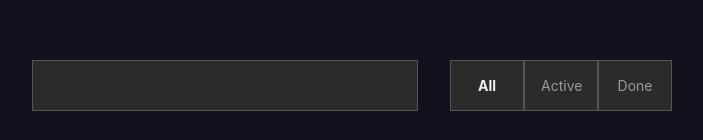
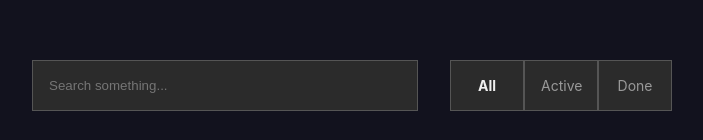
Before and after one commit to harryuan65/react-to-do-list, a React (Create React App) app in the folder clients/react_cra/: page / in a window 1280 px wide. Shown: the part 154-294 px from the top of the page, without its empty margins (288-991 px from the left). Built offline with nearby package versions, Linux system fonts and the light colour scheme.

Commit message:
feat: add searching

```diff
--- a/clients/react_cra/src/App.tsx
+++ b/clients/react_cra/src/App.tsx
@@ -7,6 +7,7 @@ import { ToDoItemState, ToDoItemStatus } from './types';
 function App () {
   const [newTitle, setNewTitle] = useState<string>('');
   const [items, setItems] = useState<ToDoItemState[]>(ToDoItems);
+  const [searchTerm, setSearchTerm] = useState<string>('');
   const [filterStatus, setFilterStatus] = useState<ToDoItemStatus| null>(null);
 
   const addTodo = () => {
@@ -62,12 +63,18 @@ function App () {
     setFilterStatus(status);
   };
 
-  const displayItems = filterStatus ? items.filter(item => item.status === filterStatus) : items;
+  const handleSearch = (value: string) => {
+    setSearchTerm(value);
+  };
+
+  let displayItems = items;
+  displayItems = filterStatus ? items.filter(item => item.status === filterStatus) : items;
+  displayItems = searchTerm ? items.filter(item => item.title.match(new RegExp(searchTerm, 'gi'))) : displayItems;
 
   return (
     <div className={classes.container}>
       <div className={classes.filterBar}>
-        <input type="text" className={classes.search} />
+        <input placeholder="Search something..." type="text" value={searchTerm} onChange={(event) => { handleSearch(event.target.value); }} className={classes.search} />
         <div className={classes.statuses}>
           <span onClick={() => handleSetFilter(null)} className={[filterStatus === null && classes.active, classes.filterStatus].join(' ')}>All</span>
           <span onClick={() => handleSetFilter(ToDoItemStatus.ACTIVE)} className={[filterStatus === ToDoItemStatus.ACTIVE && classes.active, classes.filterStatus].join(' ')}>Active</span>
```
